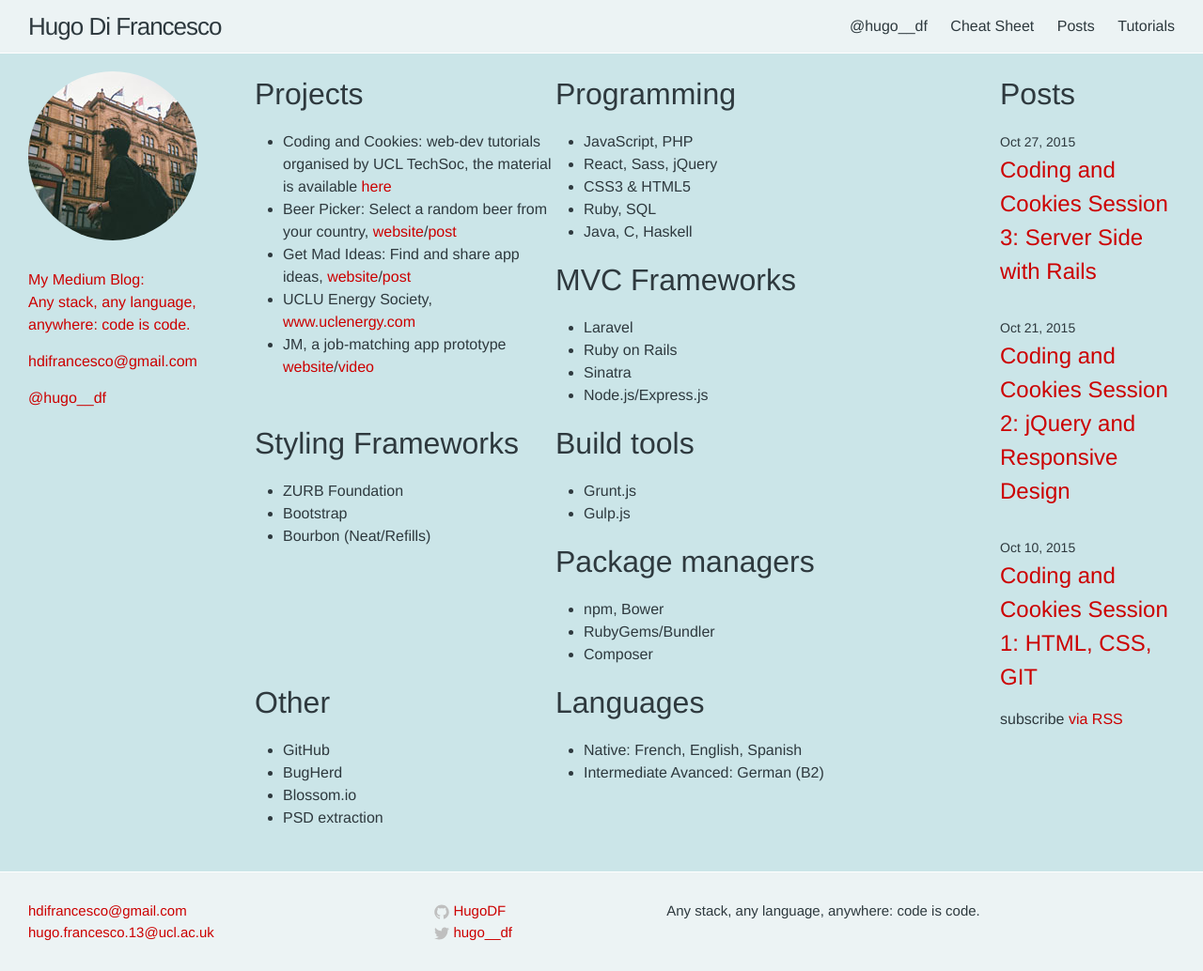
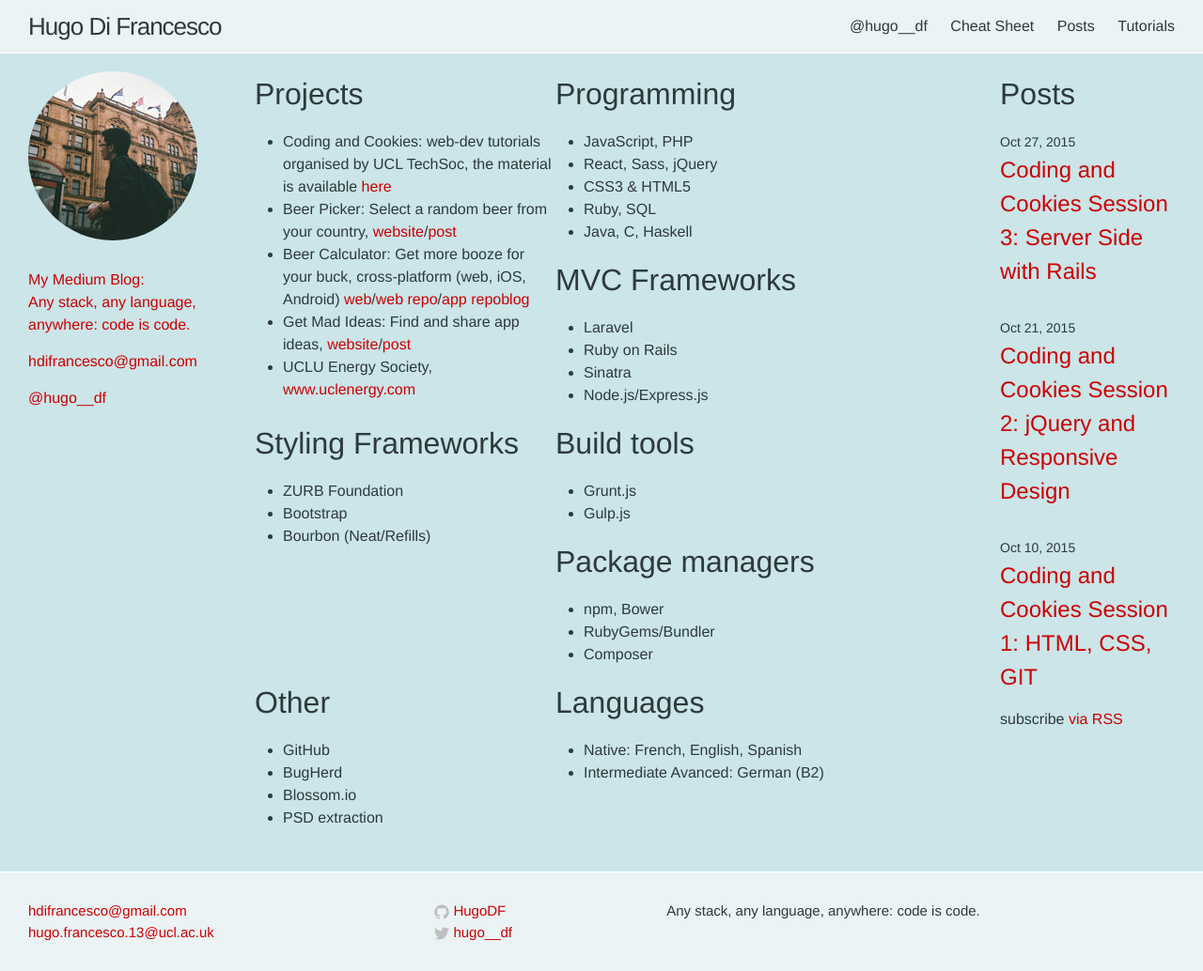
Before and after one commit to HugoDF/HugoDF.github.io, a Jekyll site: the page built from index.html, in a window 1280 px wide and 1034 px high. Shown: the whole window at 94% size. Built offline with Jekyll 4.4.1, drawn with Linux system fonts in a browser that asks for light colours; Markdown is read by kramdown in place of the engine named in the settings.

Commit message:
update projects

```diff
--- a/index.html
+++ b/index.html
@@ -14,11 +14,13 @@
       <h1>Projects</h1>
       <p>
         <ul>
+
           <li>Coding and Cookies: web-dev tutorials organised by UCL TechSoc, the material is available <a href="/tutorials">here</a></li>
           <li>Beer Picker: Select a random beer from your country, <a href="http://beerpicker.herokuapp.com" target="_blank">website</a>/<a href="beerpicker/prototype/2015/09/28/BeerPicker.html" target="_blank">post</a></li>
+          <li>Beer Calculator: Get more booze for your buck, cross-platform (web, iOS, Android) <a href="http://hugodf.github.io/beercalculator" target="_blank">web</a>/<a href="https://github.com/HugoDF/beercalculator" target="_blank">web repo</a>/<a href="https://github.com/HugoDF/beercalculatorapp" target="_blank">app repo</a><a href="http://medium.com/any-stack-any-language-anywhere/cross-platform-react-stories-b2261f412f54">blog</a></li>
           <li>Get Mad Ideas: Find and share app ideas, <a href="http://getmadideas.com" target="_blank">website</a>/<a href="/mad/ideas/prototype/2015/08/03/First-Post.html" target="_blank">post</a></li>
           <li>UCLU Energy Society, <a href="http://www.uclenergy.com" target="_blank">www.uclenergy.com</a></li>
-          <li>JM, a job-matching app prototype <a href="http://bakshi41c.github.io/Job-Matcher/" target="_blank">website</a>/<a href="https://www.youtube.com/watch?v=QfyWJJ_BXoo&feature=youtu.be" target="_blank">video</a></li>
+          <!-- <li>JM, a job-matching app prototype <a href="http://bakshi41c.github.io/Job-Matcher/" target="_blank">website</a>/<a href="https://www.youtube.com/watch?v=QfyWJJ_BXoo&feature=youtu.be" target="_blank">video</a></li> -->
         </ul>
       </p>
     </div>
```
